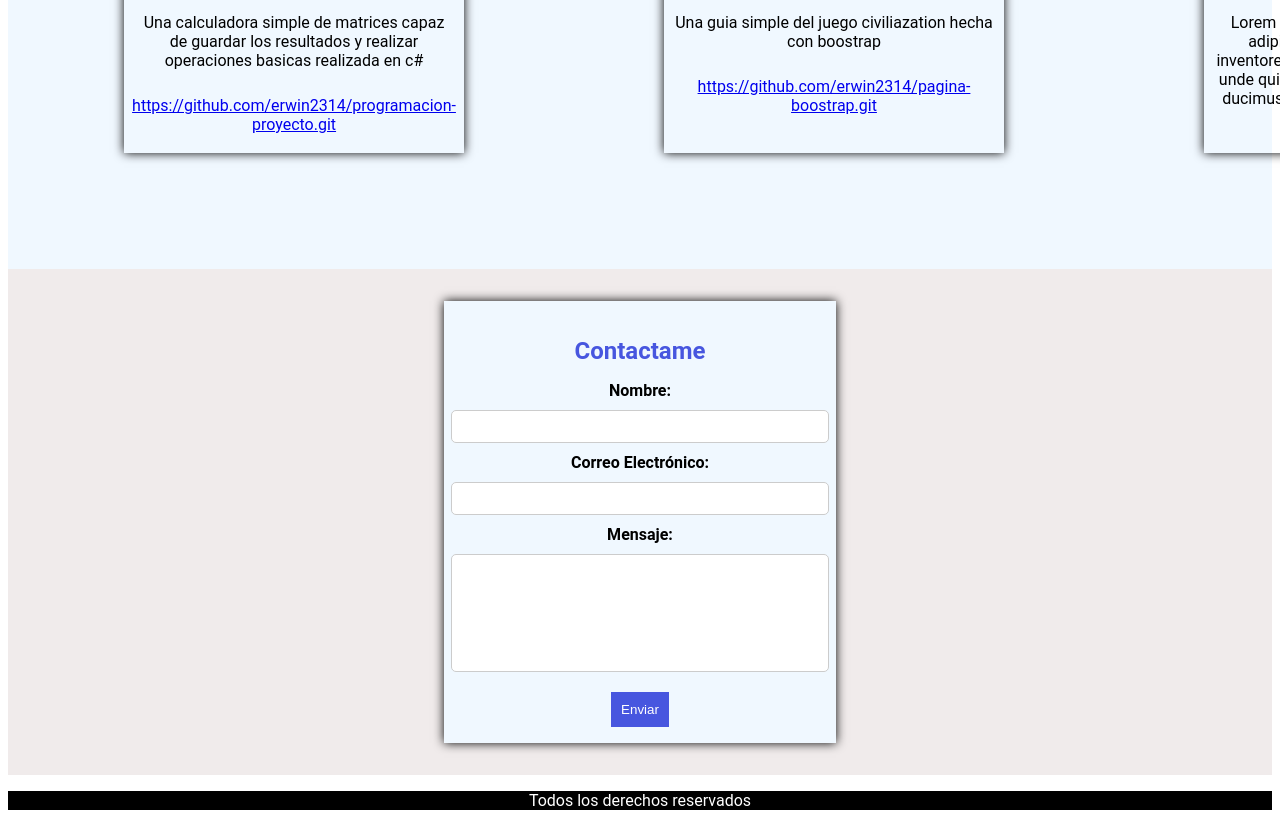
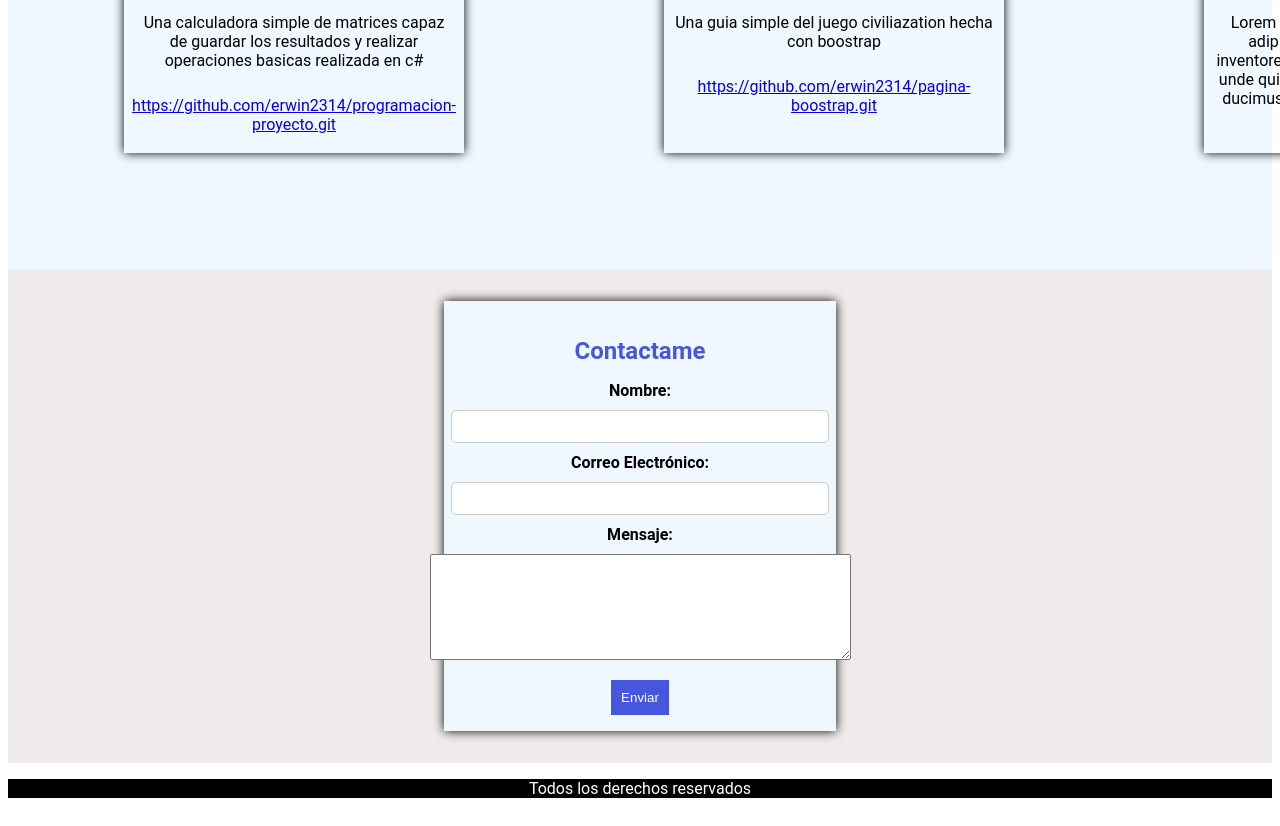
Before and after one commit to erwin2314/Portafolio, a plain HTML site: page index.html in a window 1280 px wide. Shown: the part 1352-2178 px from the top of the page. Drawn offline with nearby package versions, Linux system fonts and the light colour scheme; a web font is replaced by a local one.

Commit message:
Update index.html

```diff
--- a/index.html
+++ b/index.html
@@ -92,7 +92,7 @@
                 <input type="email" id="email" name="email" required>
 
                 <label for="contenido">Mensaje:</label>
-                <input type="text" name="Mensaje" id="contenido" class="Mensaje_registro">
+                <textarea id="contenido" name="contenido" rows="4" cols="50" placeholder="Escribe aquí tu texto..." class="Mensaje_registro"> </textarea>
 
                 <button type="submit">Enviar</button>
             </form>
```
